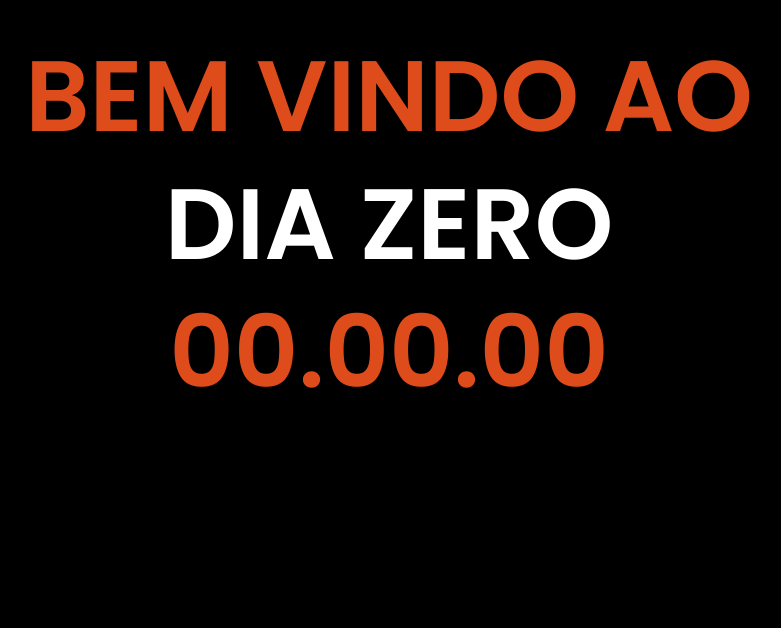
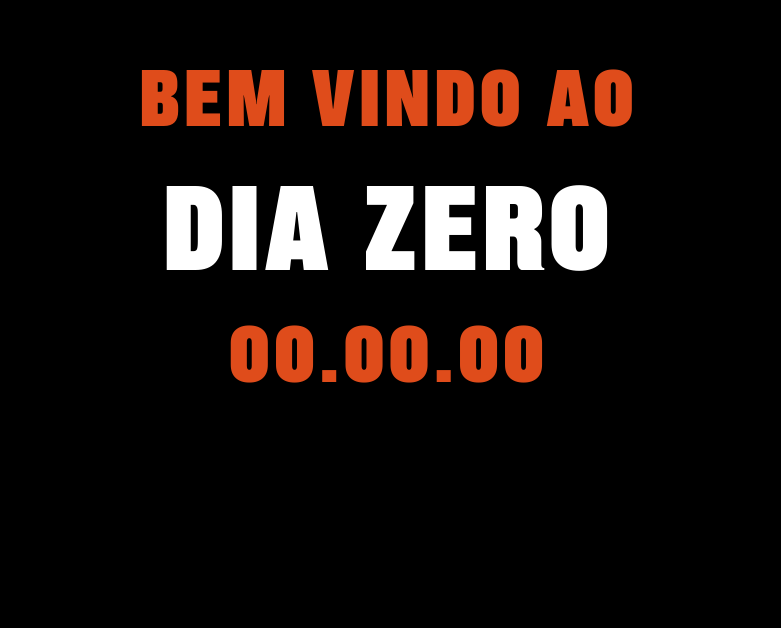
Before and after one commit to lzfelipe/dia-zero, a Next.js app: page / in a window 1280 px wide. Shown: the part 172-800 px from the top of the page, without its empty margins (251-1032 px from the left). Built offline with nearby package versions, Linux system fonts and the light colour scheme.

Commit message:
fontes e video

```diff
--- a/components/Video.js
+++ b/components/Video.js
@@ -4,8 +4,8 @@ export default function Video(props) {
     <div className="container section d-flex justify-content-center align-items-center text-center py-5">
         <div className="">
           <h1 className="main-title mb-5">{props.title}</h1>
-          <iframe src="https://www.youtube.com/embed/kjsAz6uZZiU" style={{width: '70vw', height: '40vw'}} />
-          <h2 className="my-5">Esse vídeo tem apenas 30 seg ou alguns anos?</h2>
+          <iframe src="https://www.youtube.com/embed/gVuF0tziRZQ" style={{width: '70vw', height: '40vw'}} />
+          <h2 className="my-5">Esse vídeo tem apenas 3 minutos ou alguns anos?</h2>
           <p>Quer saber um pouco mais?</p>
           <button className="btn btn-video">CLIQUE AQUI</button>
 
--- a/pages/index.js
+++ b/pages/index.js
@@ -6,7 +6,7 @@ export default function Home() {
     <div className="container section d-flex justify-content-center align-items-center text-center">
         <div className="">
           <h1 className="text-orange main-title">BEM VINDO AO</h1>
-          <h1 className="main-title">DIA ZERO</h1>
+          <h1 className="main-title-name">DIA ZERO</h1>
           <h1 className="text-orange main-title">00.00.00</h1>
         </div>
     </div>
@@ -29,7 +29,7 @@ export default function Home() {
           </p>
         </div>
     </div>
-    <Video title="VIDEO 1"/>
+    <Video title="PILOTO"/>
     <Video title="VIDEO 2"/>
     <Video title="VIDEO 3"/>
     <div className="container section d-flex flex-wrap justify-content-center align-items-around text-center mt-5">
@@ -43,9 +43,9 @@ export default function Home() {
         </div>
 
         <div className="col-12 d-flex justify-content-between">
-        <h1 className="choices-text">SIMM<span className="text-orange">!</span></h1>
-        <h1 className="choices-text">AH VEJO, JÁ TO AQUI<span className="text-orange">...</span></h1>
-        <h1 className="choices-text">NÃO, VALEU<span className="text-orange">.</span></h1>
+          <h1 className="choices-text">SIMM<span className="text-orange">!</span></h1>
+          <h1 className="choices-text">AH VEJO, JÁ TO AQUI<span className="text-orange">...</span></h1>
+          <h1 className="choices-text">NÃO, VALEU<span className="text-orange">.</span></h1>
         </div>
 
     </div>
--- a/styles/styles.scss
+++ b/styles/styles.scss
@@ -1,5 +1,12 @@
 @import url('https://fonts.googleapis.com/css2?family=Poppins:wght@200;400;600&display=swap');
 @import url("https://maxcdn.bootstrapcdn.com/font-awesome/4.7.0/css/font-awesome.min.css");
+
+@font-face {
+    font-family: "Entrusco";
+    src: url("/fonts/entrusco.ttf");
+    font-weight: 400;
+
+  }
 
 // Bootstrap
 @import "~bootstrap/scss/bootstrap";
@@ -30,7 +37,17 @@ a {
 
 .main-title {
     font-weight: 800;
-    font-size: 100px;
+    font-size: 80px;
+    font-family: 'Entrusco' !important;
+    letter-spacing: 5px;
+}
+
+
+.main-title-name {
+    font-weight: 800;
+    font-size: 120px;
+    font-family: 'Entrusco' !important;
+    letter-spacing: 5px;
 }
 
 .main-text{
@@ -45,6 +62,11 @@ a {
     padding: 5px 10px;
     border-radius: 0px;
     font-size: 1.5em;
+
+    &:hover {
+        color: #DF4C1B;
+        background-color: #fff;
+    }
 }
 
 
```
Also changed, not shown: public/fonts/entrusco.ttf (added).
